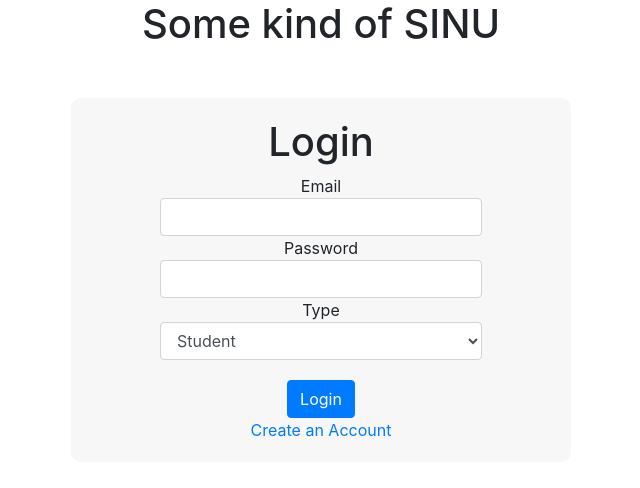
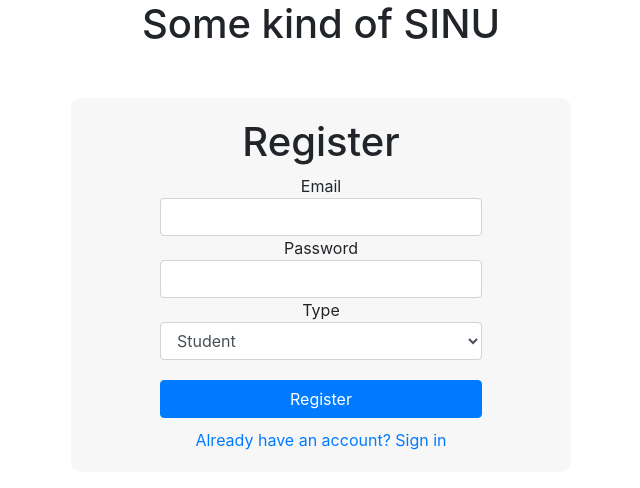
Before and after one commit to laviniamaties/DISI, a React (Create React App) app in the folder client/: page / in a window 1280 px wide. Shown: the top 488 px of the page, without its empty margins (319-959 px from the left). Built offline with nearby package versions, Linux system fonts and the light colour scheme.

Commit message:
add functionality to switch between login / register form

```diff
--- a/client/src/Components/login-form.styles.css
+++ b/client/src/Components/login-form.styles.css
@@ -14,4 +14,6 @@
 
 .login-btn{
     margin-top: 20px;
+    width: 70%;
+    margin-bottom: 10px;
 }
--- a/client/src/Components/login-form.tsx
+++ b/client/src/Components/login-form.tsx
@@ -7,12 +7,14 @@ class LoginForm extends Component {
         email: '',
         password: '',
         role: 'Student',
-        open: false
+        open: false,
+        isRegisterForm: false
     }
+
+    // private isRegisterForm = false;
 
     private handleSubmit = (e: any) => {
         e.preventDefault();
-
         console.log(this.state)
     }
 
@@ -28,12 +30,18 @@ class LoginForm extends Component {
         })
     }
 
+    private togglRegisterState(e: any){
+        e.preventDefault();
+        e.stopPropagation();
+        this.setState({isRegisterForm: !this.state.isRegisterForm});
+    }
+
     public render(): any {
         return (
             <div className="container">
                 <div className="row">
                     <div className="col text-center">
-                        <h1>Login</h1>
+                        <h1>{this.state.isRegisterForm ? "Login" : "Register"}</h1>
                         <form onSubmit={this.handleSubmit}>
                             <div className='login-form'>
                                 <div>Email</div>
@@ -53,6 +61,9 @@ class LoginForm extends Component {
                                     onChange={this.handleChange}
                                     datatype={'password'}
                                 />
+                                {
+                                    !this.state.isRegisterForm ?
+                                    <div>
                                         <div>Type</div>
                                         <div>
                                             <select value={this.state.role} onChange={this.selectRole} className="form-control">
@@ -61,9 +72,11 @@ class LoginForm extends Component {
                                                 <option>Teacher</option>
                                             </select>
                                         </div>
-                                <button className="btn btn-primary login-btn">Login</button>
+                                    </div> : <div></div>
+                                }
+                                <button className="btn btn-primary login-btn">{this.state.isRegisterForm ? "Login" : "Register"}</button>
                                 <div>
-                                    <a href="#">Create an Account</a>
+                                    <a href="#" onClick={(e) => this.togglRegisterState(e)}>{this.state.isRegisterForm ? "Create an Account" : "Already have an account? Sign in"}</a>
                                 </div>
                             </div>
                         </form>
```
Lines whose indentation alone changed are shown as unchanged.
